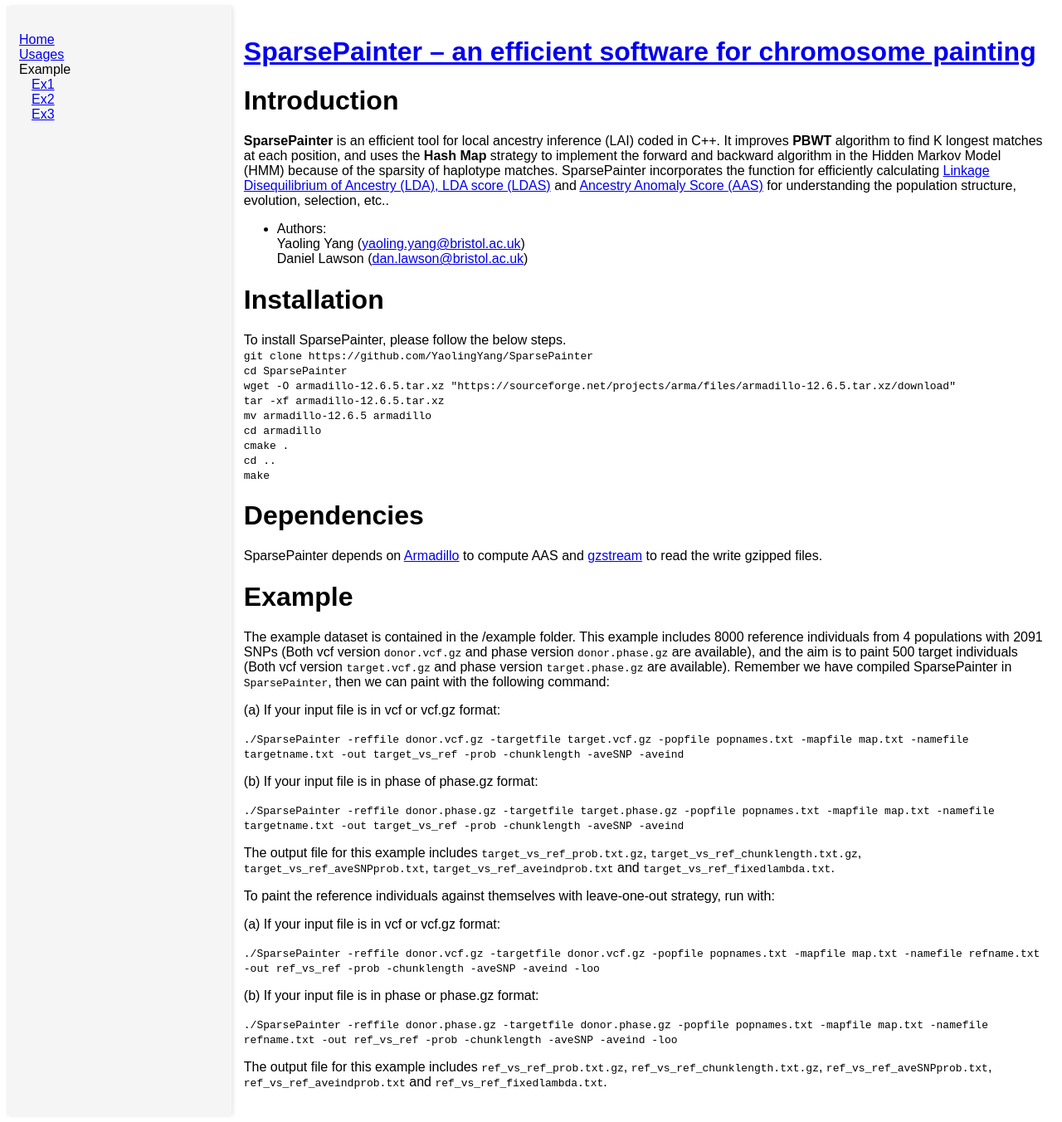
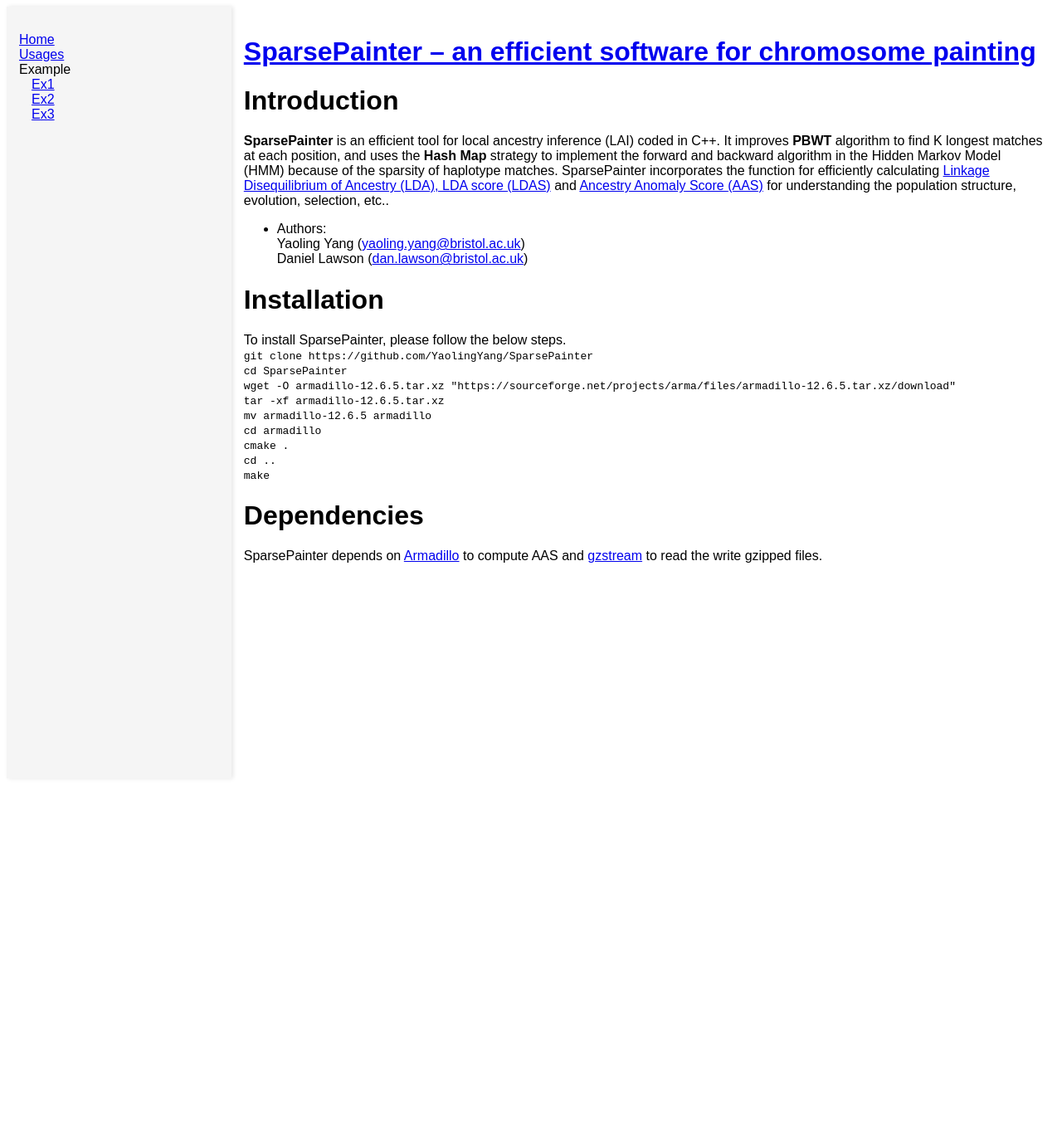
Before and after one commit to SparsePainter/SparsePainter.github.io, a Jekyll site: the page built from index.md, in a window 1280 px wide. Shown: the whole page at 83% size. Built offline with Jekyll 4.4.1, drawn with Linux system fonts in a browser that asks for light colours; after the commit the page ends 946 px from its top, so only the background shows below that.

Commit message:
Update index.md

```diff
--- a/index.md
+++ b/index.md
@@ -28,36 +28,3 @@ To install SparsePainter, please follow the below steps.
 # Dependencies
 
 SparsePainter depends on [Armadillo](https://arma.sourceforge.net/download.html) to compute AAS and [gzstream](https://www.cs.unc.edu/Research/compgeom/gzstream/) to read the write gzipped files.
-
-# Example
-The example dataset is contained in the /example folder. This example includes 8000 reference individuals from 4 populations with 2091 SNPs (Both vcf version ``donor.vcf.gz`` and phase version ``donor.phase.gz`` are available), and the aim is to paint 500 target individuals (Both vcf version ``target.vcf.gz`` and phase version ``target.phase.gz`` are available). Remember we have compiled SparsePainter in ``SparsePainter``, then we can paint with the following command:
-
-(a) If your input file is in vcf or vcf.gz format:
-
-``
-./SparsePainter -reffile donor.vcf.gz -targetfile target.vcf.gz -popfile popnames.txt -mapfile map.txt -namefile targetname.txt -out target_vs_ref -prob -chunklength -aveSNP -aveind
-``
-
-(b) If your input file is in phase of phase.gz format:
-
-``
-./SparsePainter -reffile donor.phase.gz -targetfile target.phase.gz -popfile popnames.txt -mapfile map.txt -namefile targetname.txt -out target_vs_ref -prob -chunklength -aveSNP -aveind
-``
-
-The output file for this example includes ``target_vs_ref_prob.txt.gz``, ``target_vs_ref_chunklength.txt.gz``, ``target_vs_ref_aveSNPprob.txt``, ``target_vs_ref_aveindprob.txt`` and ``target_vs_ref_fixedlambda.txt``.
-
-To paint the reference individuals against themselves with leave-one-out strategy, run with:
-
-(a) If your input file is in vcf or vcf.gz format:
-
-``
-./SparsePainter -reffile donor.vcf.gz -targetfile donor.vcf.gz -popfile popnames.txt -mapfile map.txt -namefile refname.txt -out ref_vs_ref -prob -chunklength -aveSNP -aveind -loo
-``
-
-(b) If your input file is in phase or phase.gz format:
-
-``
-./SparsePainter -reffile donor.phase.gz -targetfile donor.phase.gz -popfile popnames.txt -mapfile map.txt -namefile refname.txt -out ref_vs_ref -prob -chunklength -aveSNP -aveind -loo
-``
-
-The output file for this example includes ``ref_vs_ref_prob.txt.gz``, ``ref_vs_ref_chunklength.txt.gz``, ``ref_vs_ref_aveSNPprob.txt``, ``ref_vs_ref_aveindprob.txt`` and ``ref_vs_ref_fixedlambda.txt``.
```
Also changed, not shown: other parts of index.md (+1 -1 lines).
